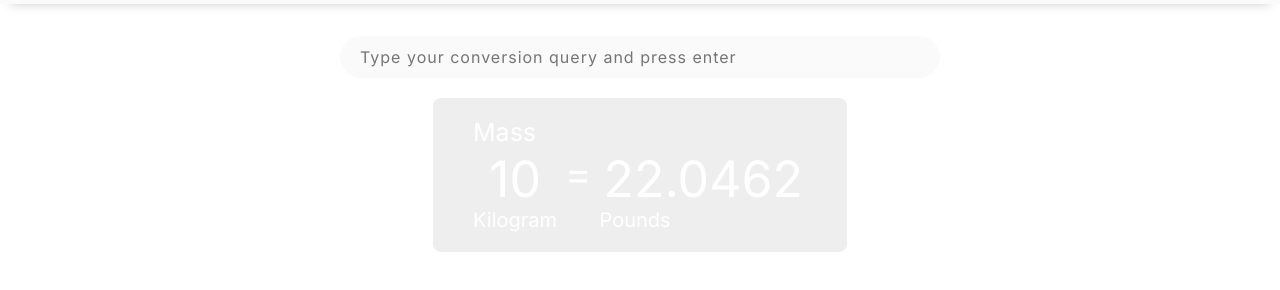
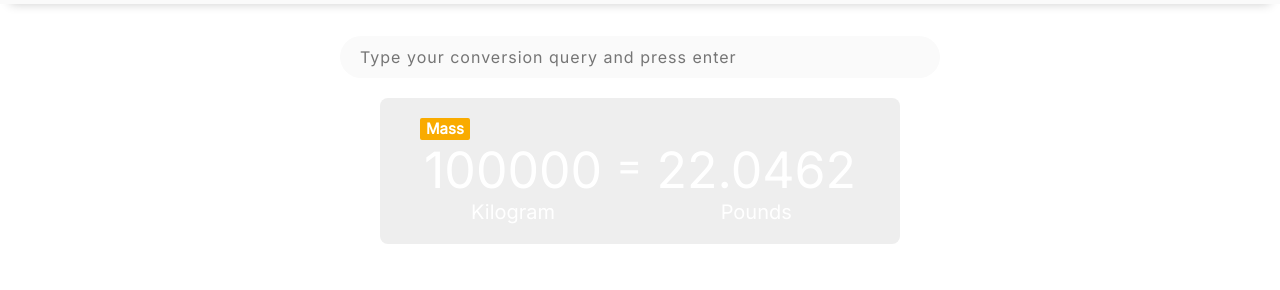
Before and after one commit to TechFullStackERS/quick-unit-converter, a plain HTML site: page src/index.html in a window 1280 px wide. Shown: the part 72-362 px from the top of the page. Drawn offline with Linux system fonts and the light colour scheme.

Commit message:
Improve styling

```diff
--- a/src/css/styles.css
+++ b/src/css/styles.css
@@ -16,6 +16,9 @@
 	--card-text: #fff;
 	--input-bg: #fafafa;
 	--input-text: #333;
+
+    --unit-category-bg: #f9ab00;
+    --unit-category-text: #fff;
 }
 
 :root[data-theme="dark"] {
@@ -32,6 +35,9 @@
 	--card-text: #eee;
 	--input-bg: #333;
 	--input-text: #fff;
+
+    --unit-category-bg: #fdd663;
+    --unit-category-text: #202124;
 }
 
 :root {
@@ -157,22 +163,35 @@ button {
 	cursor: pointer;
 }
 
-.type {
-    font-size: 2.5rem;
-    margin: 0 0 4px;
+.unit-category {
+    display: inline-block;
+    background-color: var(--unit-category-bg);
+    color: var(--unit-category-text);
+    border-radius: 2px;
+    font-weight: bold;
+    font-size: 1.5rem;
+    padding: 2px 6px;
+    margin: 0 0 2px;
+}
+
+.row {
+    display: flex;
 }
 
 .value {
     text-align: center;
 	font-size: 5rem;
 	padding: 0 4px;
+    text-align: center;
 }
 
 .equal {
 	font-size: 4rem;
-	padding: 0 8px;
+	padding: 0 10px;
 }
 
 .unit {
     font-size: 2rem;
+    margin: 2px 0 0;
+    text-align: center;
 }
--- a/src/index.html
+++ b/src/index.html
@@ -41,10 +41,10 @@
         <main>
             <input type="text" id="input" placeholder="Type your conversion query and press enter " />
             <div class="container">
-                <p class="type">Mass</p>
-                <div style="display: flex;">
+                <span class="unit-category">Mass</span>
+                <div class="row">
                     <div>
-                        <p class="value">10</p>
+                        <p class="value">100000</p>
                         <p class="unit">Kilogram</p>
                     </div>
                     <p class="equal">=</p>
```
